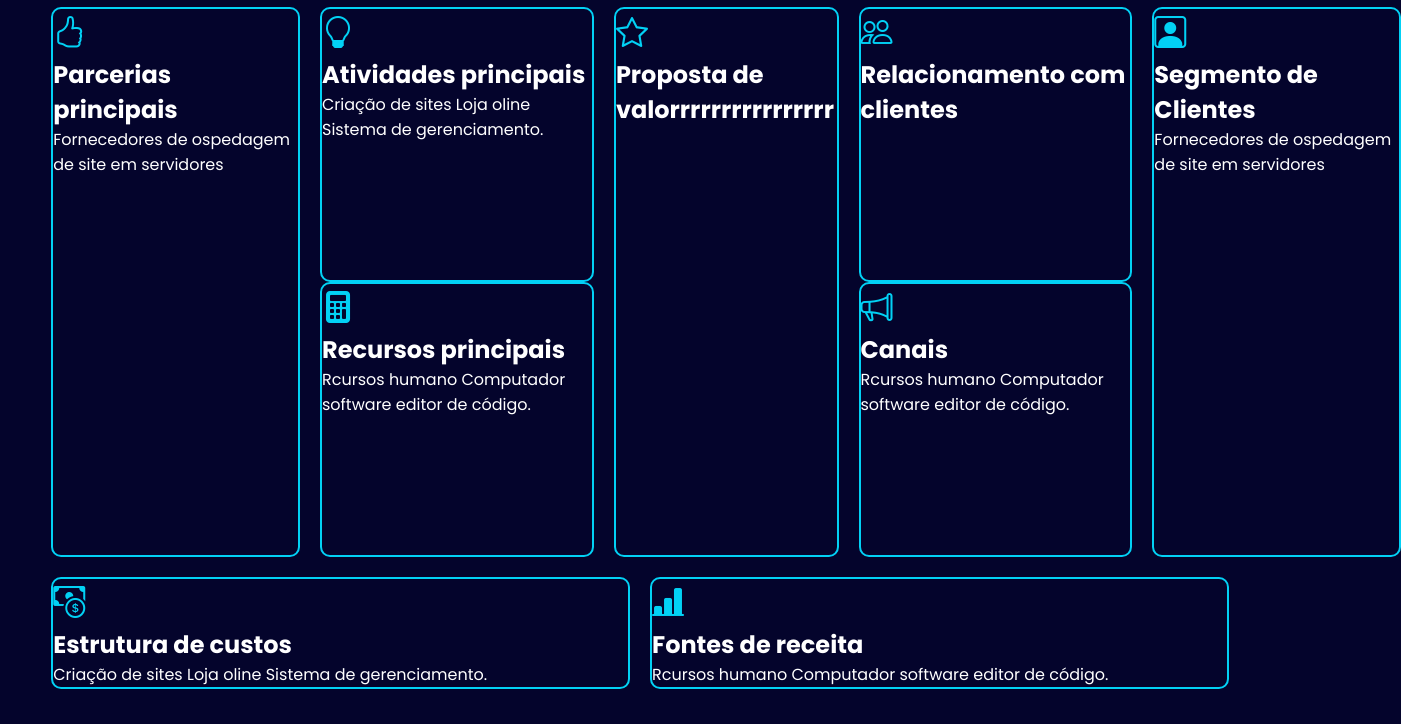
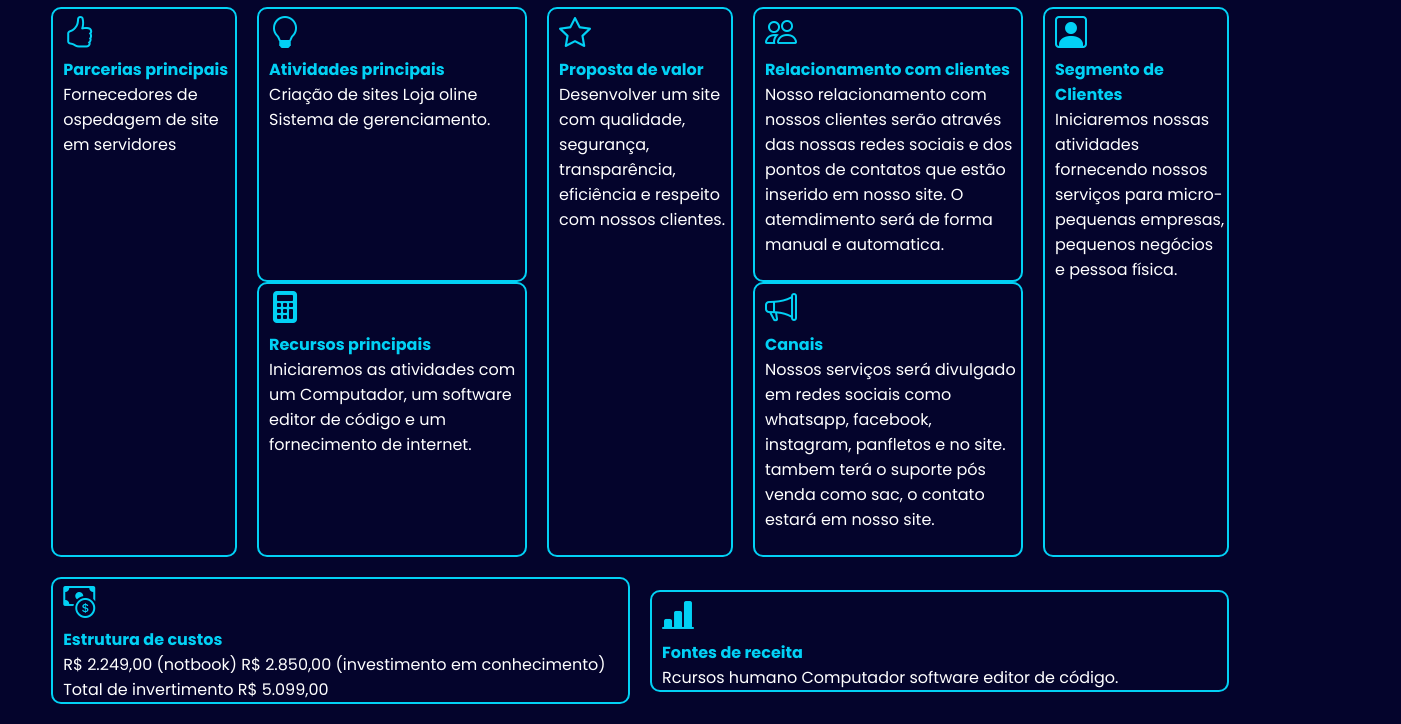
Before and after one commit to francisconeponuceno/portfolio, a plain HTML site: page modelo.html in a window 1280 px wide. Shown: the part 76-800 px from the top of the page, 1401 px wide, since content can reach past the window. Drawn offline with nearby package versions, Linux system fonts and the light colour scheme.

Commit message:
atualizacao

```diff
--- a/modelo.html
+++ b/modelo.html
@@ -33,31 +33,40 @@
                 <div class="atividade-principal">
                     <i class="bi bi-calculator-fill"></i>
                     <h1>Recursos principais</h1>
-                    <p>Rcursos humano
-                       Computador
-                       software editor de código.
+                    <p>Iniciaremos as atividades com um Computador,
+                       um software editor de código e um fornecimento de internet.
                     </p>
                 </div> <!--recursos-principais-->
             </div> <!--atividades-->
 
             <div class="atividade-principal">
                 <i class="bi bi-star"></i>
-                <h1>Proposta de valorrrrrrrrrrrrrrrr</h1>
-                <p></p>
+                <h1>Proposta de valor</h1>
+                <p>Desenvolver um site com
+                   qualidade,
+                   segurança,
+                   transparência,
+                   eficiência
+                   e respeito
+                   com nossos clientes.
+                </p>
             </div> <!--parcerias-->
 
             <div class="atividades">
                 <div class="atividade-principal">
                     <i class="bi bi-people"></i>
                     <h1>Relacionamento com clientes</h1>
-                    <p></p>
+                    <p>Nosso relacionamento com nossos clientes serão através das nossas redes sociais e  dos pontos de contatos
+                      que estão inserido em nosso site. O atemdimento será de forma manual e automatica.
+                    </p>
                 </div> <!--atividade-principal-->
                 <div class="atividade-principal">
                     <i class="bi bi-megaphone"></i>
                     <h1>Canais</h1>
-                    <p>Rcursos humano
-                        Computador
-                        software editor de código.
+                    <p>Nossos serviços será divulgado em
+                       redes sociais como whatsapp, facebook, instagram, panfletos
+                       e no site. tambem terá o suporte pós venda
+                       como sac, o contato estará em nosso site.
                     </p>
                 </div> <!--recursos-principais-->
             </div> <!--atividades-->
@@ -65,7 +74,9 @@
             <div class="atividade-principal">
                 <i class="bi bi-person-square"></i>
                 <h1>Segmento de Clientes</h1>
-                <p>Fornecedores de ospedagem de site em servidores</p>
+                <p>Iniciaremos nossas atividades fornecendo nossos serviços
+                   para micro-pequenas empresas, pequenos negócios e pessoa física.
+                </p>
             </div> <!--parcerias-->
 
         </div> <!--principal-->
@@ -77,9 +88,9 @@
                 <div class="atividade-principal">
                     <i class="bi bi-cash-coin"></i>
                     <h1>Estrutura de custos</h1>
-                    <p>Criação de sites
-                        Loja oline
-                        Sistema de gerenciamento.
+                    <p>R$ 2.249,00 (notbook)
+                       R$ 2.850,00 (investimento em conhecimento)
+                       Total de invertimento R$ 5.099,00
                     </p>
                 </div> <!--atividade-principal-->
                 <div class="atividade-principal">
--- a/style2.css
+++ b/style2.css
@@ -29,17 +29,15 @@ section.modelo, section.modelo2 {
 
 section .principal {
     display: flex;
-    width: 1350px;
-    height: 550px;
     gap: 20px;
     margin: auto;
 
 }
 
 section .principal .atividade-principal {
+    width: 270px;
+}
 
-
-}
 
 section .principal .atividades .atividade-principal {
     height: 275px;
@@ -69,4 +67,17 @@ section .atividades2 .atividade-principal {
 .modelo i, .modelo2 i {
     font-size: 2rem;
     color: var(--cor1);
+    padding-left: 10px;
 }
+
+.modelo p, .modelo2 p {
+    text-align: justify center;
+    padding-left: 10px;
+}
+
+.modelo h1, .modelo2 h1 {
+    padding-left: 10px;
+    font-size: 1rem;
+    color: var(--cor1);
+    font-weight: bolder;
+}
```
